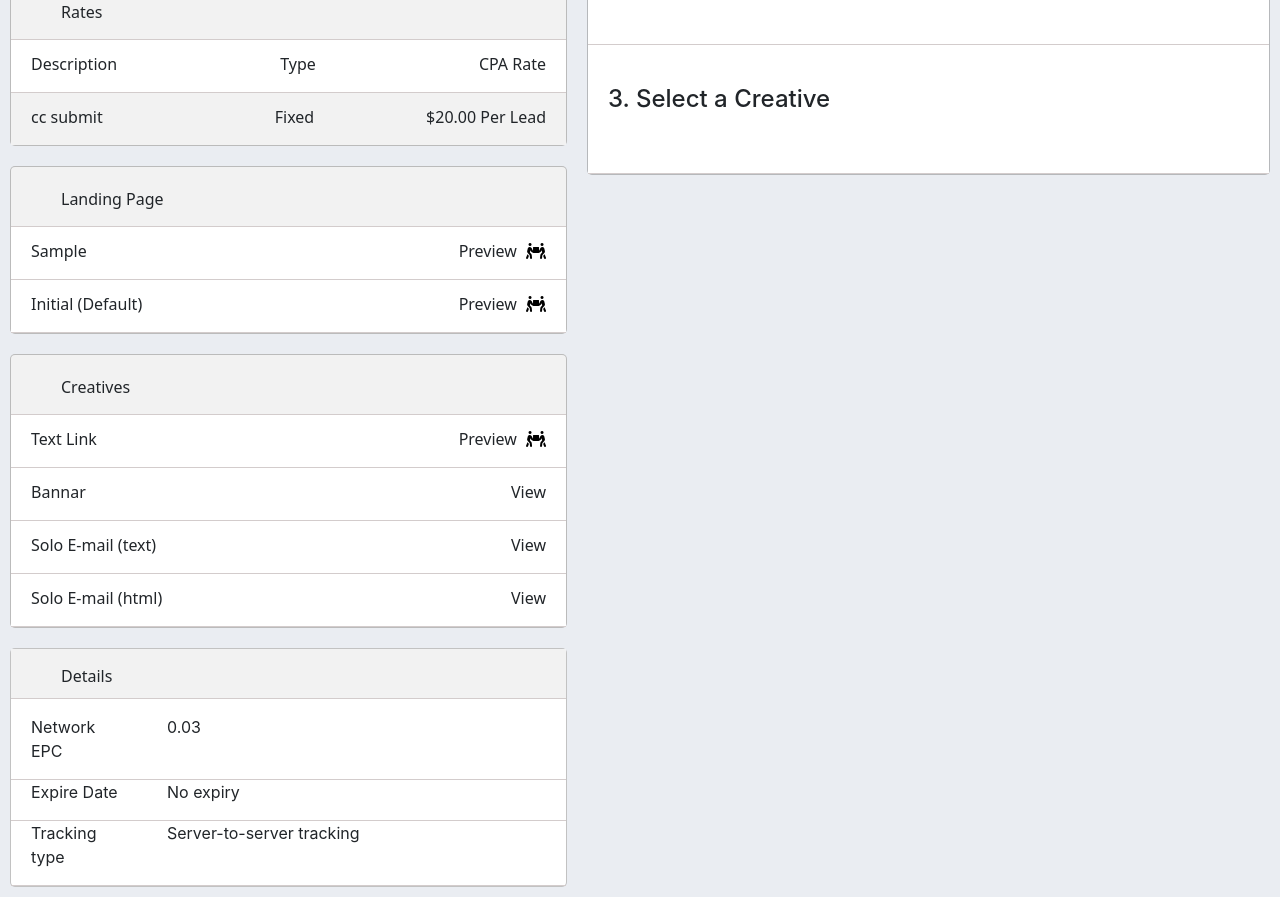
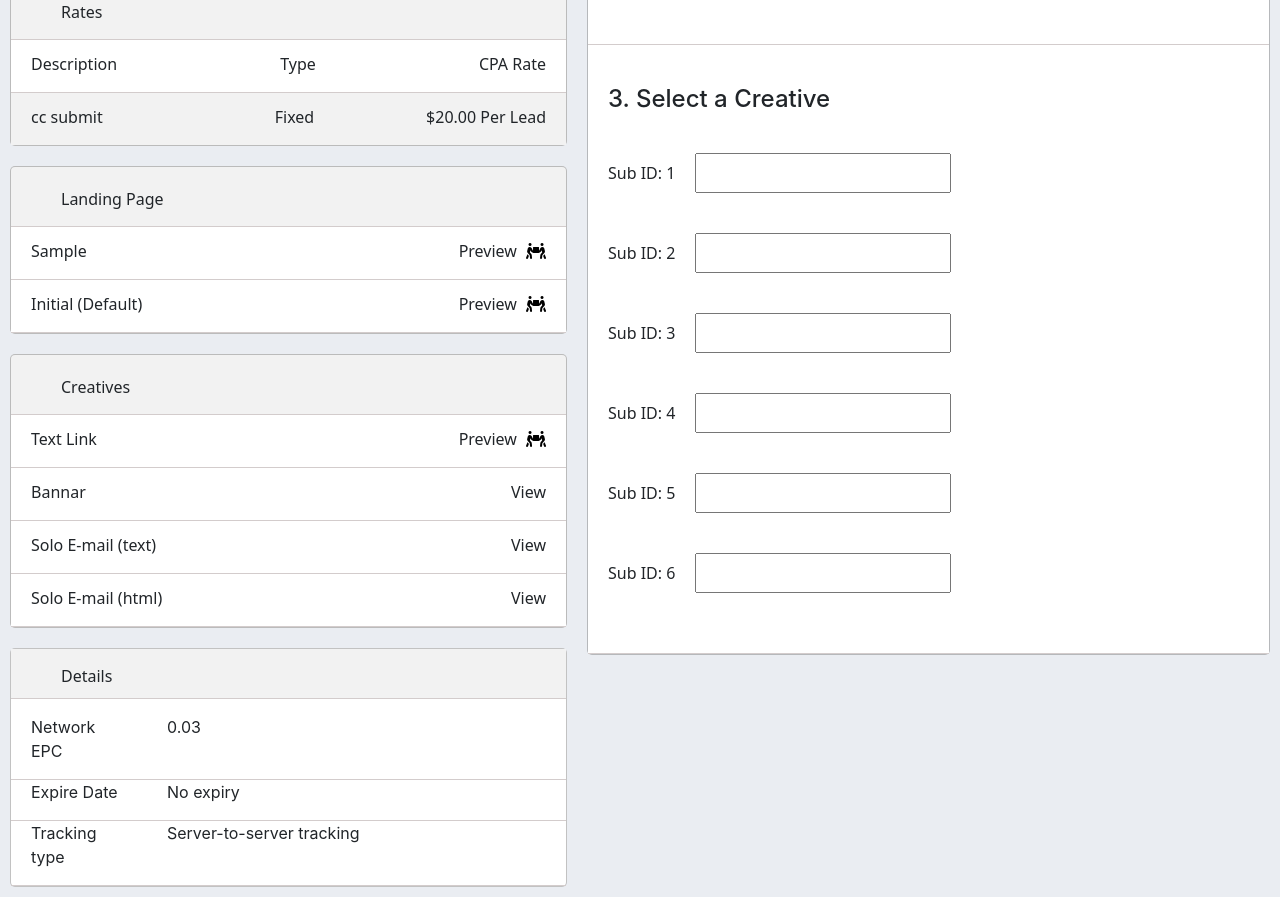
Before and after one commit to Shorif4321/micple, a React (Create React App) app: page / in a window 1280 px wide. Shown: the part 980-1877 px from the top of the page. Built offline with nearby package versions, Linux system fonts and the light colour scheme.

Commit message:
almosstdone

```diff
--- a/src/Components/Page/Campaign-information/Campinformation.css
+++ b/src/Components/Page/Campaign-information/Campinformation.css
@@ -265,3 +265,19 @@ table td{
     width: 15px;
     height: 15px;
 }
+.subid-add{
+    text-align: left;
+    padding: 20px;
+
+}
+.subid-add label{
+    margin-right: 20px;
+    font-family: system-ui;
+
+
+}
+.subid-add input{
+    width: auto;
+    height: 40px;
+
+}
--- a/src/Components/Page/Campaign-information/Campinformation.jsx
+++ b/src/Components/Page/Campaign-information/Campinformation.jsx
@@ -259,6 +259,30 @@ const Campinformation = () => {
 
                         <div className='traffic-select'>
                             <h4>3. Select a Creative</h4>
+                            <div className='subid-add'>
+                                <label htmlFor="">Sub ID: 1</label>
+                                <input type="text" />
+                            </div>
+                            <div className='subid-add'>
+                                <label htmlFor="">Sub ID: 2</label>
+                                <input type="text" />
+                            </div>
+                            <div className='subid-add'>
+                                <label htmlFor="">Sub ID: 3</label>
+                                <input type="text" />
+                            </div>
+                            <div className='subid-add'>
+                                <label htmlFor="">Sub ID: 4</label>
+                                <input type="text" />
+                            </div>
+                            <div className='subid-add'>
+                                <label htmlFor="">Sub ID: 5</label>
+                                <input type="text" />
+                            </div>
+                            <div className='subid-add'>
+                                <label htmlFor="">Sub ID: 6</label>
+                                <input type="text" />
+                            </div>
 
                         </div>
 
```
